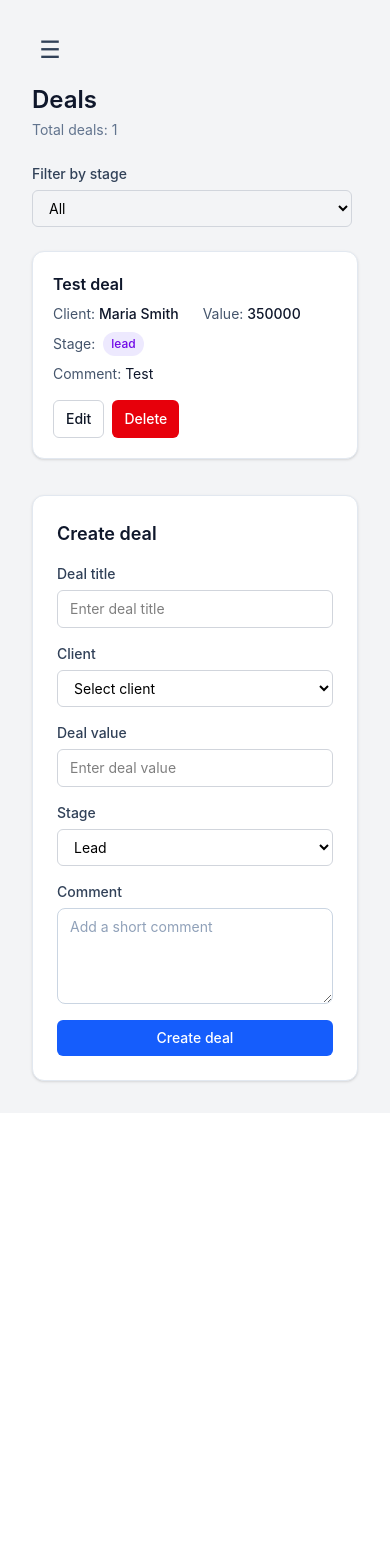
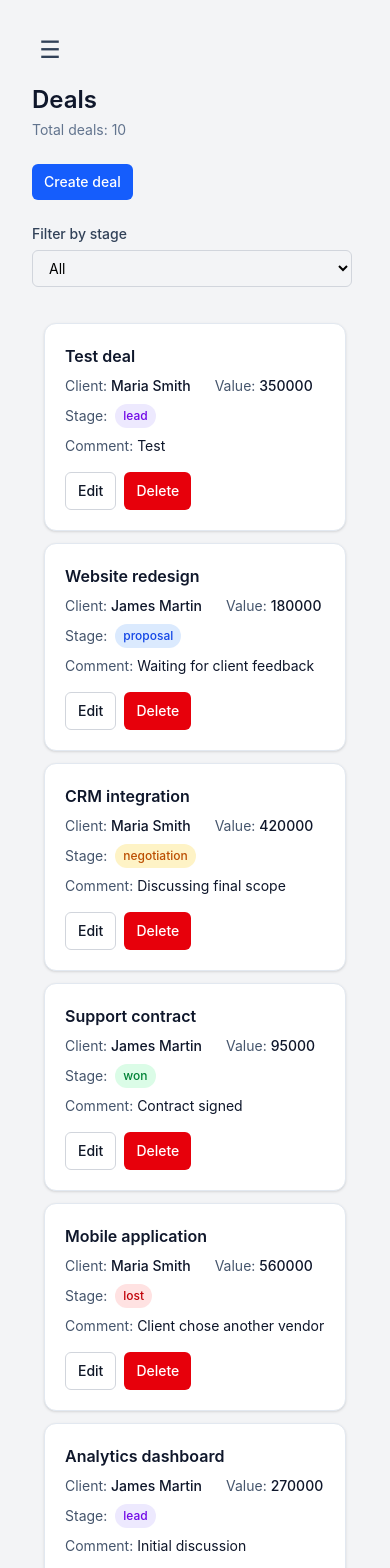
Before and after one commit to vasilyefff/flowcrm, a React (Vite) app: page /deals in a window 390 px wide. Shown: the top 1568 px of the page. Before the commit the page ends 1113 px from the top, so only its background shows below. Built offline with nearby package versions, Linux system fonts and the light colour scheme; data requests are answered from the project's data file.

Commit message:
feat(deals): add scrollable list and mobile create modal

```diff
--- a/db.json
+++ b/db.json
@@ -100,6 +100,87 @@
       "comment": "Test",
       "id": "1",
       "createdAt": "2026-09-15T05:10:07.537Z"
+    },
+    {
+      "title": "Website redesign",
+      "clientId": "11",
+      "value": 180000,
+      "stage": "proposal",
+      "comment": "Waiting for client feedback",
+      "id": "2",
+      "createdAt": "2026-09-15T06:00:00.000Z"
+    },
+    {
+      "title": "CRM integration",
+      "clientId": "2",
+      "value": 420000,
+      "stage": "negotiation",
+      "comment": "Discussing final scope",
+      "id": "3",
+      "createdAt": "2026-09-15T07:00:00.000Z"
+    },
+    {
+      "title": "Support contract",
+      "clientId": "11",
+      "value": 95000,
+      "stage": "won",
+      "comment": "Contract signed",
+      "id": "4",
+      "createdAt": "2026-09-15T08:00:00.000Z"
+    },
+    {
+      "title": "Mobile application",
+      "clientId": "2",
+      "value": 560000,
+      "stage": "lost",
+      "comment": "Client chose another vendor",
+      "id": "5",
+      "createdAt": "2026-09-15T09:00:00.000Z"
+    },
+    {
+      "title": "Analytics dashboard",
+      "clientId": "11",
+      "value": 270000,
+      "stage": "lead",
+      "comment": "Initial discussion",
+      "id": "6",
+      "createdAt": "2026-09-15T10:00:00.000Z"
+    },
+    {
+      "title": "Landing page",
+      "clientId": "2",
+      "value": 120000,
+      "stage": "proposal",
+      "comment": "Proposal sent",
+      "id": "7",
+      "createdAt": "2026-09-15T11:00:00.000Z"
+    },
+    {
+      "title": "Internal portal",
+      "clientId": "11",
+      "value": 310000,
+      "stage": "negotiation",
+      "comment": "Budget discussion",
+      "id": "8",
+      "createdAt": "2026-09-15T12:00:00.000Z"
+    },
+    {
+      "title": "SEO package",
+      "clientId": "2",
+      "value": 80000,
+      "stage": "won",
+      "comment": "Approved",
+      "id": "9",
+      "createdAt": "2026-09-15T13:00:00.000Z"
+    },
+    {
+      "title": "E-commerce update",
+      "clientId": "11",
+      "value": 225000,
+      "stage": "lost",
+      "comment": "Project postponed",
+      "id": "10",
+      "createdAt": "2026-09-15T14:00:00.000Z"
     }
   ]
 }
--- a/src/entities/deal/ui/DealCard.tsx
+++ b/src/entities/deal/ui/DealCard.tsx
@@ -15,7 +15,7 @@ export const DealCard = ({ deal, onEdit, onDelete }: DealCardProps) => {
   const clients = useSelector((state: RootState) => state.clients.items)
   const client = clients.find((client) => client.id === deal.clientId)
   return (
-    <div className="mb-3 rounded-xl border border-slate-200 bg-white p-5 shadow-sm">
+    <div className="rounded-xl border border-slate-200 bg-white p-5 shadow-sm">
       <h3 className="text-base font-semibold text-slate-900">{deal.title}</h3>
 
       <div className="mt-2 flex items-center gap-6">
--- a/src/entities/deal/ui/DealList.tsx
+++ b/src/entities/deal/ui/DealList.tsx
@@ -29,7 +29,7 @@ export const DealList = ({
   }
 
   return (
-    <>
+    <div className="space-y-3 px-3 py-3">
       {deals.map((deal) => (
         <DealCard
           key={deal.id}
@@ -38,6 +38,6 @@ export const DealList = ({
           onDelete={onDelete}
         />
       ))}
-    </>
+    </div>
   )
 }
--- a/src/features/deal/create/DealForm.tsx
+++ b/src/features/deal/create/DealForm.tsx
@@ -1,4 +1,4 @@
-import { useState } from 'react'
+import { useId, useState } from 'react'
 import { useSelector } from 'react-redux'
 
 import type { RootState } from '@/app/store'
@@ -13,6 +13,7 @@ type Props = {
   initialData?: CreateDealDto
   isEdit?: boolean
   onCancel?: () => void
+  embedded?: boolean
 }
 
 export const DealForm = ({
@@ -20,7 +21,10 @@ export const DealForm = ({
   initialData,
   isEdit,
   onCancel,
+  embedded,
 }: Props) => {
+  const formId = useId()
+
   const clients = useSelector((state: RootState) => state.clients.items)
   const [clientId, setClientId] = useState(initialData?.clientId || '')
   const [title, setTitle] = useState(initialData?.title || '')
@@ -59,7 +63,7 @@ export const DealForm = ({
     <form
       onSubmit={handleSubmit}
       className={
-        isEdit
+        isEdit || embedded
           ? 'flex w-full flex-col gap-4'
           : 'flex w-full max-w-md flex-col gap-4 rounded-xl border border-slate-200 bg-white p-6 shadow-sm'
       }
@@ -70,13 +74,14 @@ export const DealForm = ({
 
       <div className="flex flex-col gap-1.5">
         <label
-          htmlFor="deal-title"
+          htmlFor={`${formId}-title`}
           className="text-sm font-medium text-slate-700"
         >
           Deal title
         </label>
+
         <Input
-          id="deal-title"
+          id={`${formId}-title`}
           value={title}
           onChange={(e) => setTitle(e.target.value)}
           placeholder="Enter deal title"
@@ -85,13 +90,13 @@ export const DealForm = ({
 
       <div className="flex flex-col gap-1.5">
         <label
-          htmlFor="deal-client"
+          htmlFor={`${formId}-client`}
           className="text-sm font-medium text-slate-700"
         >
           Client
         </label>
         <Select
-          id="deal-client"
+          id={`${formId}-client`}
           value={clientId}
           onChange={(e) => setClientId(e.target.value)}
         >
@@ -106,13 +111,13 @@ export const DealForm = ({
 
       <div className="flex flex-col gap-1.5">
         <label
-          htmlFor="deal-value"
+          htmlFor={`${formId}-value`}
           className="text-sm font-medium text-slate-700"
         >
           Deal value
         </label>
         <Input
-          id="deal-value"
+          id={`${formId}-value`}
           value={value}
           onChange={(e) => setValue(e.target.value)}
           placeholder="Enter deal value"
@@ -122,13 +127,13 @@ export const DealForm = ({
 
       <div className="flex flex-col gap-1.5">
         <label
-          htmlFor="deal-stage"
+          htmlFor={`${formId}-stage`}
           className="text-sm font-medium text-slate-700"
         >
           Stage
         </label>
         <Select
-          id="deal-stage"
+          id={`${formId}-stage`}
           value={stage}
           onChange={(e) => setStage(e.target.value as DealStage)}
         >
@@ -142,13 +147,13 @@ export const DealForm = ({
 
       <div className="flex flex-col gap-1.5">
         <label
-          htmlFor="deal-comment"
+          htmlFor={`${formId}-comment`}
           className="text-sm font-medium text-slate-700"
         >
           Comment
         </label>
         <textarea
-          id="deal-comment"
+          id={`${formId}-comment`}
           value={comment}
           onChange={(e) => setComment(e.target.value)}
           placeholder="Add a short comment"
--- a/src/pages/deals/DealsPage.tsx
+++ b/src/pages/deals/DealsPage.tsx
@@ -23,6 +23,9 @@ import { EditDealDialog } from '@/features/deal/edit/EditDealDialog'
 import { DeleteDealDialog } from '@/features/deal/delete/DeleteDealDialog'
 import { DealList } from '@/entities/deal/ui/DealList'
 import { Select } from '@/shared/ui/Select'
+import { ScrollablePanel } from '@/shared/ui/ScrollablePanel'
+import { Button } from '@/shared/ui/Button'
+import { Modal } from '@/shared/ui/Modal'
 
 type DealStageFilter = DealStage | 'all'
 
@@ -34,6 +37,7 @@ export const DealsPage = () => {
   const [selectedDeal, setSelectedDeal] = useState<Deal | null>(null)
   const [dealToDelete, setDealToDelete] = useState<Deal | null>(null)
   const [stageFilter, setStageFilter] = useState<DealStageFilter>('all')
+  const [isCreateModalOpen, setIsCreateModalOpen] = useState(false)
 
   const dispatch = useDispatch<AppDispatch>()
 
@@ -103,6 +107,16 @@ export const DealsPage = () => {
 
       <div className="grid gap-6 lg:grid-cols-[minmax(0,1fr)_380px] lg:items-start">
         <div className="space-y-6">
+          <div className="lg:hidden">
+            <Button
+              type="button"
+              variant="primary"
+              onClick={() => setIsCreateModalOpen(true)}
+            >
+              Create deal
+            </Button>
+          </div>
+
           <div className="flex max-w-xs flex-col gap-1.5">
             <label
               htmlFor="deal-stage-filter"
@@ -145,17 +159,31 @@ export const DealsPage = () => {
           )}
 
           {fetchStatus === 'succeeded' && (
+            <ScrollablePanel>
               <DealList
                 deals={filteredDeals}
                 onEdit={handleEditDeal}
                 onDelete={handleDeleteDeal}
                 hasDeals={deals.length > 0}
               />
+            </ScrollablePanel>
           )}
         </div>
-
+        <div className="hidden lg:block">
           <DealForm onSubmit={handleCreateDeal} />
         </div>
+      </div>
+
+      <Modal
+        isOpen={isCreateModalOpen}
+        onClose={() => setIsCreateModalOpen(false)}
+      >
+        <DealForm
+          onSubmit={handleCreateDeal}
+          embedded
+          onCancel={() => setIsCreateModalOpen(false)}
+        />
+      </Modal>
 
       <EditDealDialog
         deal={selectedDeal}
```
Lines whose indentation alone changed are shown as unchanged.
